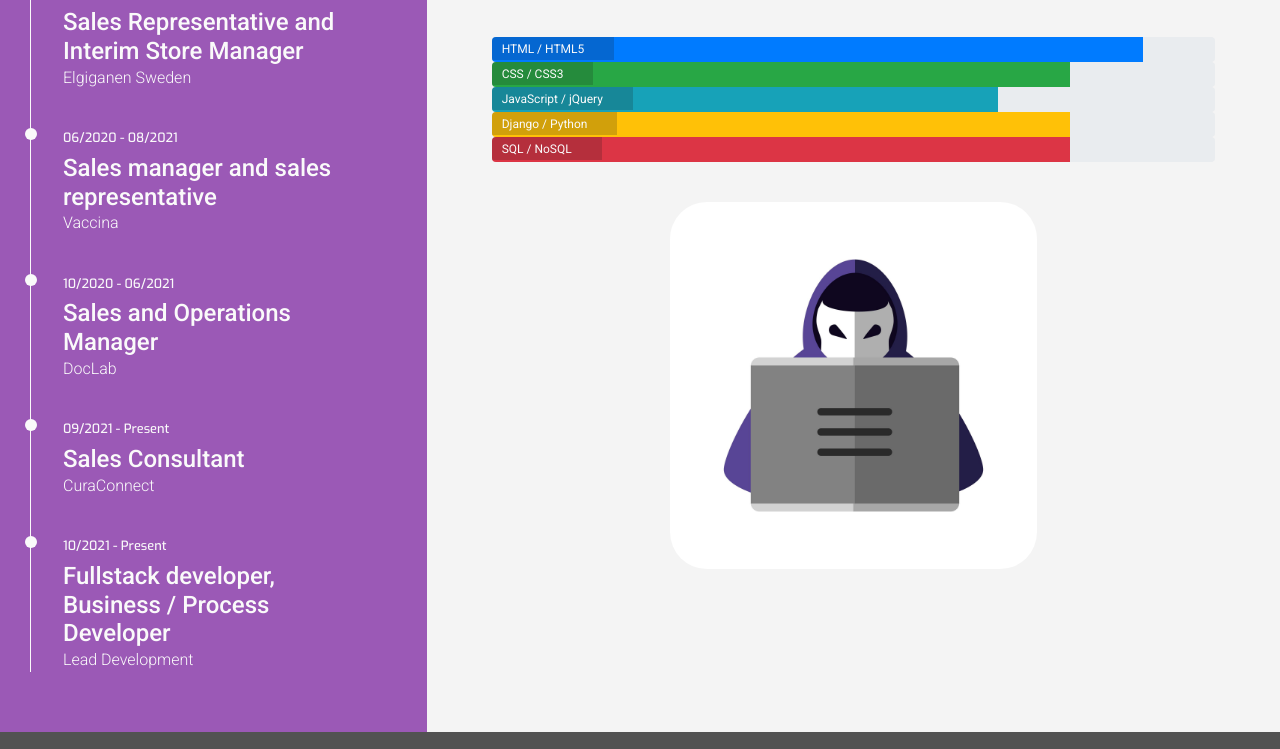
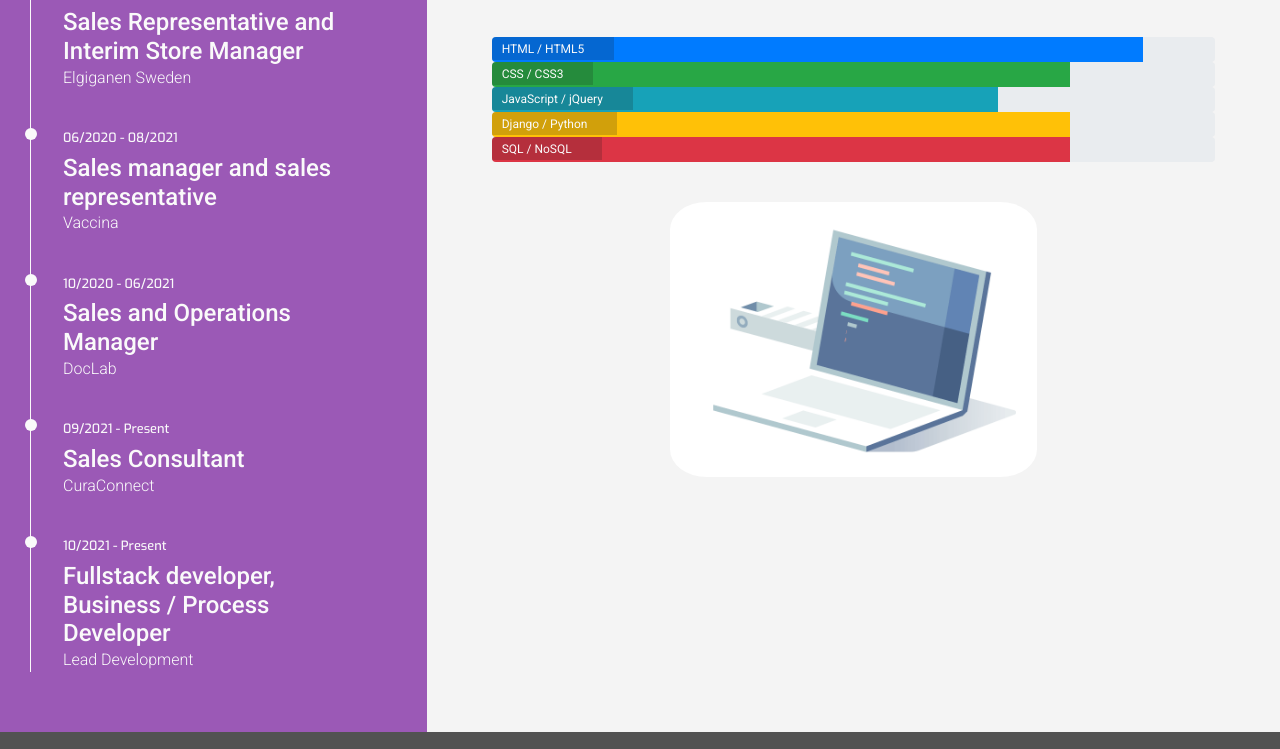
Before and after one commit to Milosson/The-Resume-Shed, a website: page resume.html in a window 1280 px wide. Shown: the part 650-1399 px from the top of the page. Drawn offline with nearby package versions, Linux system fonts and the light colour scheme.

Commit message:
Trying the gif again

```diff
--- a/resume.html
+++ b/resume.html
@@ -147,7 +147,7 @@
                         </div>
                     </div>
                 </div>
-                <div class="container-fluid col-6"><img class="img-fluid special" src="assets/images/hacker-avatar-with-laptop-free-vector.jpg" alt="computer working gif"></img></div>
+                <div class="container-fluid col-6"><img class="img-fluid special" src="assets/images/cd.gif" alt="computer working gif"></img></div>
             </div>
         </div>
 
```
